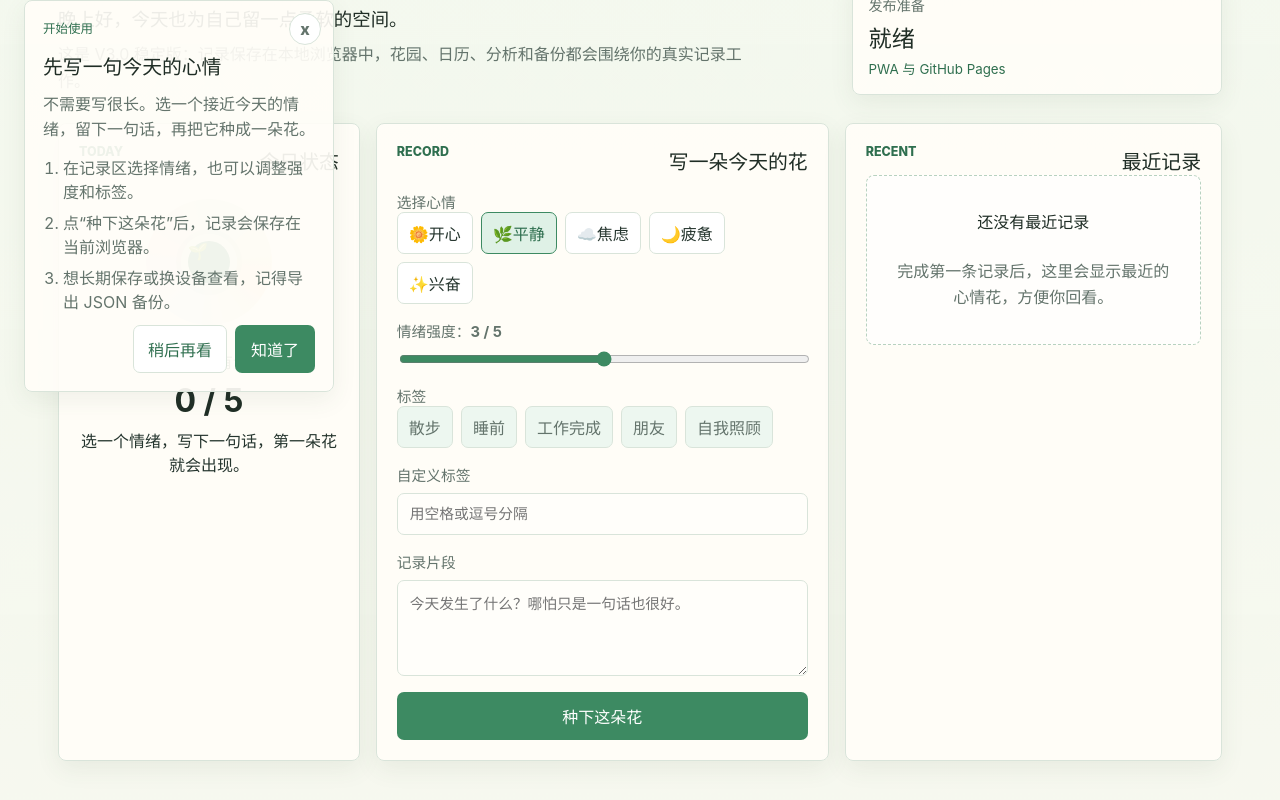
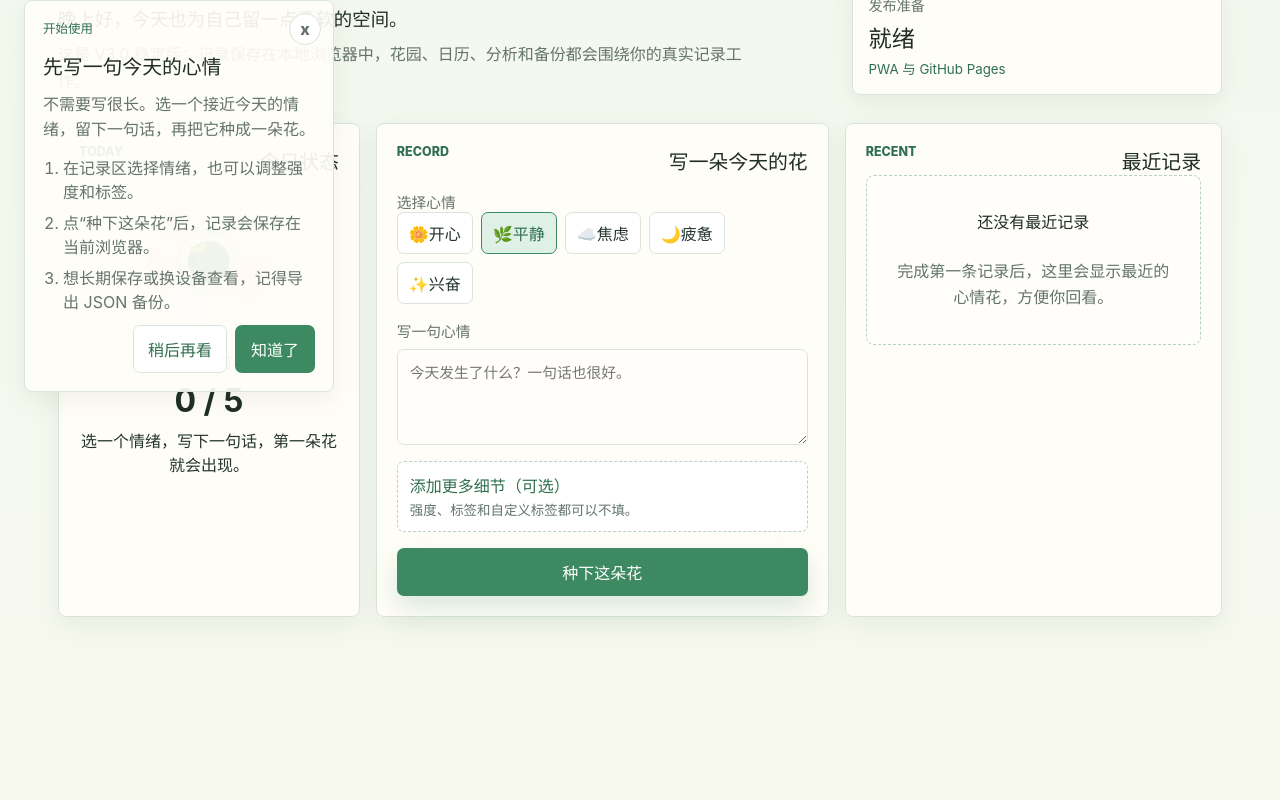
Before and after one commit to Hellplus/mood-garden-v3, a React (Vite) app: page / in a window 1280 px wide. Shown: the part 384-1184 px from the top of the page. Built offline with nearby package versions, Linux system fonts and the light colour scheme.

Commit message:
Improve V3.1 quick record experience

```diff
--- a/src/components/RecordForm.jsx
+++ b/src/components/RecordForm.jsx
@@ -8,6 +8,7 @@ function RecordForm({ tags, onAddRecord }) {
   const [selectedTags, setSelectedTags] = useState([])
   const [customTags, setCustomTags] = useState('')
   const [formMessage, setFormMessage] = useState('')
+  const [showMoreOptions, setShowMoreOptions] = useState(false)
 
   function toggleTag(tagLabel) {
     setSelectedTags((currentTags) =>
@@ -23,6 +24,7 @@ function RecordForm({ tags, onAddRecord }) {
     setIntensity(3)
     setSelectedTags([])
     setCustomTags('')
+    setShowMoreOptions(false)
   }
 
   function handleSubmit(event) {
@@ -71,6 +73,33 @@ function RecordForm({ tags, onAddRecord }) {
       </fieldset>
 
       <label className="form-field">
+        写一句心情
+        <textarea
+          onChange={(event) => setNote(event.target.value)}
+          placeholder="今天发生了什么？一句话也很好。"
+          value={note}
+        />
+      </label>
+
+      <div className="record-more">
+        <button
+          aria-controls="record-more-options"
+          aria-expanded={showMoreOptions}
+          className="record-more-toggle"
+          onClick={() => setShowMoreOptions((isOpen) => !isOpen)}
+          type="button"
+        >
+          <span>{showMoreOptions ? '收起更多细节' : '添加更多细节（可选）'}</span>
+          <small>
+            {showMoreOptions
+              ? '强度和标签会随这条记录一起保存。'
+              : '强度、标签和自定义标签都可以不填。'}
+          </small>
+        </button>
+
+        {showMoreOptions ? (
+          <div className="record-more-options" id="record-more-options">
+            <label className="form-field">
               情绪强度：{intensity} / 5
               <input
                 max="5"
@@ -82,7 +111,7 @@ function RecordForm({ tags, onAddRecord }) {
             </label>
 
             <fieldset>
-        <legend>标签</legend>
+              <legend>标签（可选）</legend>
               <div className="chip-row">
                 {tags.map((tag) => (
                   <button
@@ -100,7 +129,7 @@ function RecordForm({ tags, onAddRecord }) {
             </fieldset>
 
             <label className="form-field">
-        自定义标签
+              自定义标签（可选）
               <input
                 onChange={(event) => setCustomTags(event.target.value)}
                 placeholder="用空格或逗号分隔"
@@ -108,15 +137,9 @@ function RecordForm({ tags, onAddRecord }) {
                 value={customTags}
               />
             </label>
-
-      <label className="form-field">
-        记录片段
-        <textarea
-          onChange={(event) => setNote(event.target.value)}
-          placeholder="今天发生了什么？哪怕只是一句话也很好。"
-          value={note}
-        />
-      </label>
+          </div>
+        ) : null}
+      </div>
 
       {formMessage ? (
         <p className="form-message" role="status">
--- a/src/styles/components.css
+++ b/src/styles/components.css
@@ -268,6 +268,13 @@
   gap: 16px;
 }
 
+.record-form .primary-action {
+  min-height: 48px;
+  width: 100%;
+  font-size: 1rem;
+  box-shadow: 0 12px 24px rgba(61, 138, 98, 0.18);
+}
+
 .record-form legend,
 .form-field {
   display: grid;
@@ -326,6 +333,43 @@
   color: var(--color-accent-deep);
   font-size: 0.92rem;
   font-weight: 700;
+}
+
+.record-more {
+  display: grid;
+  gap: 10px;
+}
+
+.record-more-toggle {
+  display: grid;
+  gap: 4px;
+  width: 100%;
+  border: 1px dashed var(--color-border-strong);
+  border-radius: var(--radius-control);
+  padding: 11px 12px;
+  background: var(--color-card-bg);
+  color: var(--color-accent-deep);
+  text-align: left;
+}
+
+.record-more-toggle span {
+  font-weight: 800;
+}
+
+.record-more-toggle small {
+  color: var(--color-muted);
+  font-size: 0.84rem;
+  font-weight: 600;
+  line-height: 1.45;
+}
+
+.record-more-options {
+  display: grid;
+  gap: 14px;
+  border: 1px solid var(--color-border);
+  border-radius: var(--radius-panel);
+  padding: 14px;
+  background: var(--color-note-bg);
 }
 
 .form-field input[type='text'],
--- a/src/styles/mobile.css
+++ b/src/styles/mobile.css
@@ -59,6 +59,24 @@
   .surface-panel,
   .garden-view {
     padding: 16px;
+  }
+
+  .record-form {
+    gap: 13px;
+  }
+
+  .record-form .form-field textarea {
+    min-height: 84px;
+  }
+
+  .record-more-toggle,
+  .record-form .primary-action {
+    min-height: 46px;
+  }
+
+  .record-more-options {
+    gap: 12px;
+    padding: 12px;
   }
 
   .panel-heading,
```
Also changed, not shown: 2 other files (tests, documents, lock files or other folders). Lines whose indentation alone changed are shown as unchanged.
